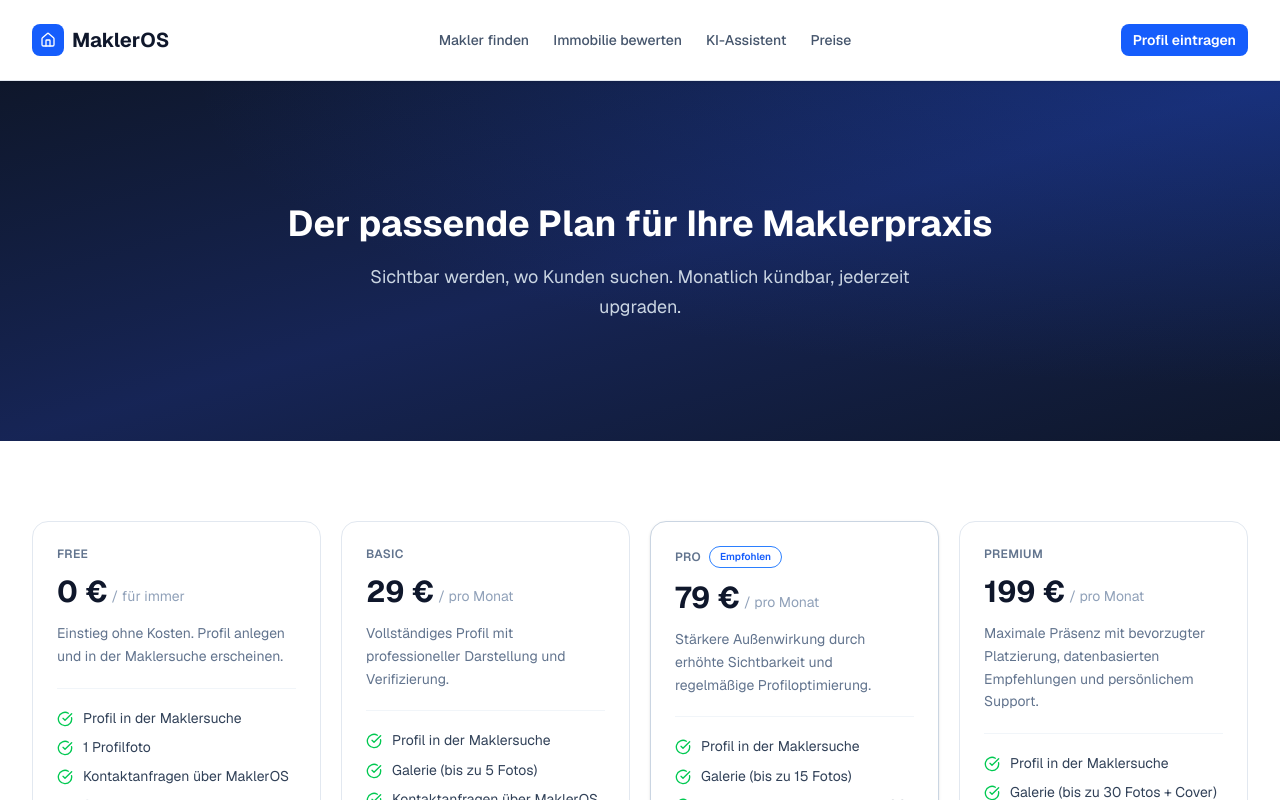
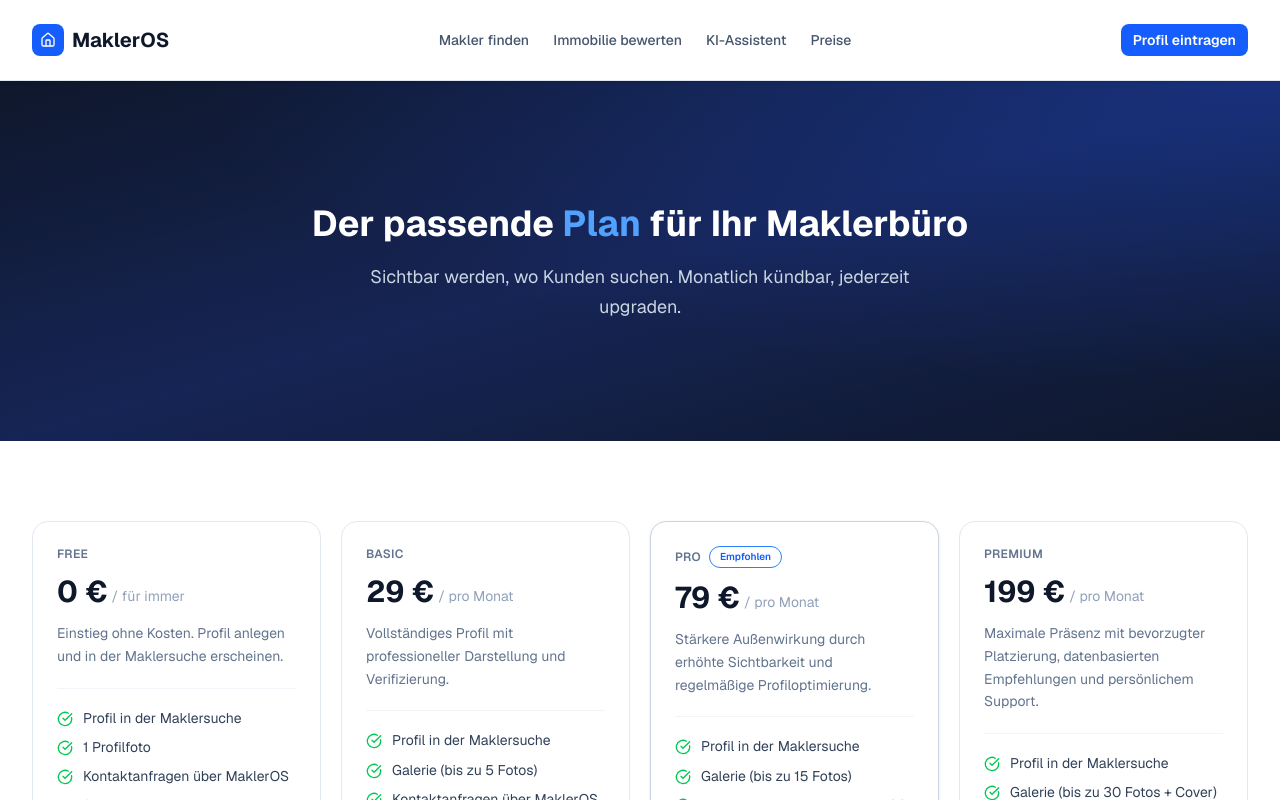
Before and after one commit to JeWo186/makler-os, a Next.js app: page /preise in a window 1280 px wide. Shown: the top 800 px of the page. Built offline with nearby package versions, Linux system fonts and the light colour scheme.

Commit message:
fix: update preise hero headline – Maklerbüro, highlight Plan in blue
Co-Authored-By: Claude Sonnet 4.6 <noreply@anthropic.com>

```diff
--- a/src/app/preise/page.tsx
+++ b/src/app/preise/page.tsx
@@ -120,7 +120,7 @@ export default function PreisePage() {
     <>
       <PageHero
         align="center"
-        title="Der passende Plan für Ihre Maklerpraxis"
+        title={<>Der passende <span className="text-blue-400">Plan</span> für Ihr Maklerbüro</>}
         subtitle="Sichtbar werden, wo Kunden suchen. Monatlich kündbar, jederzeit upgraden."
       />
 
```
